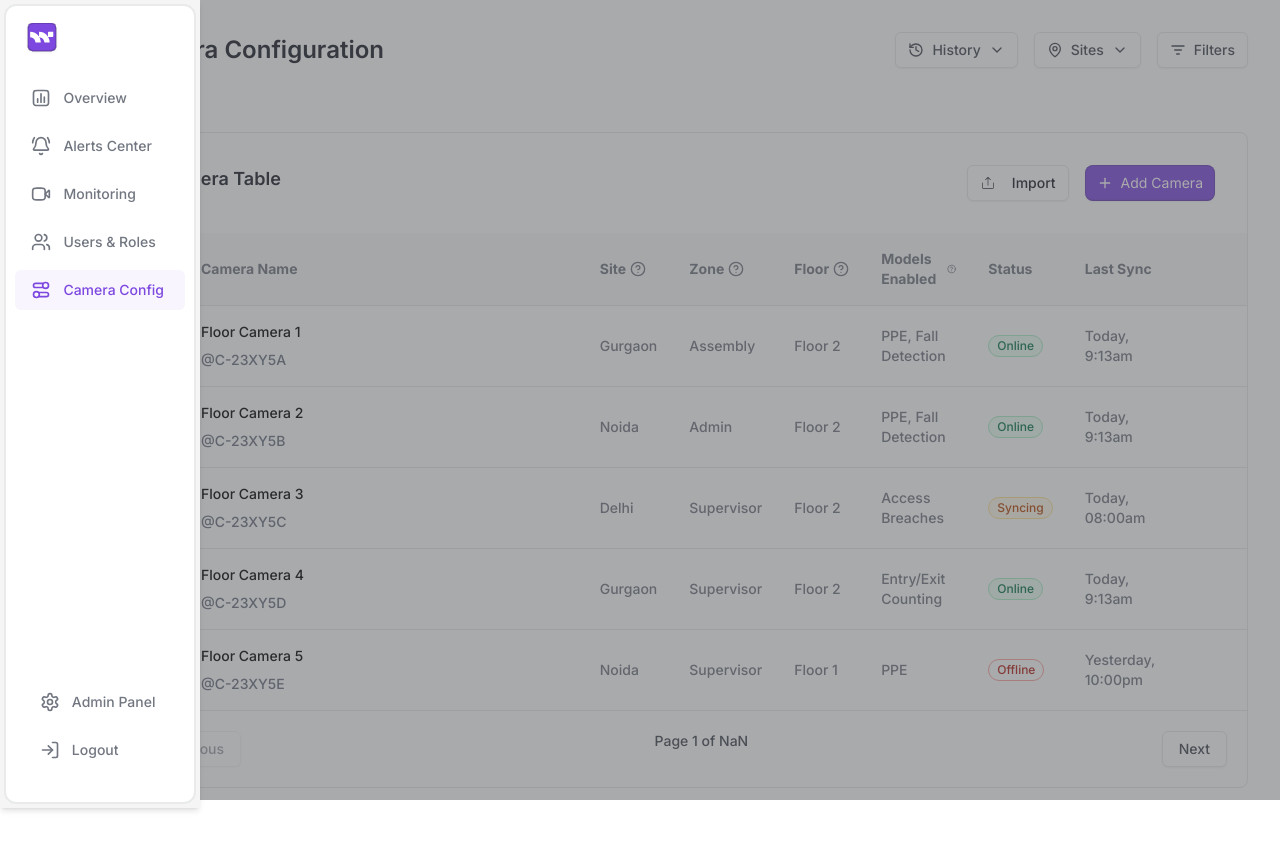
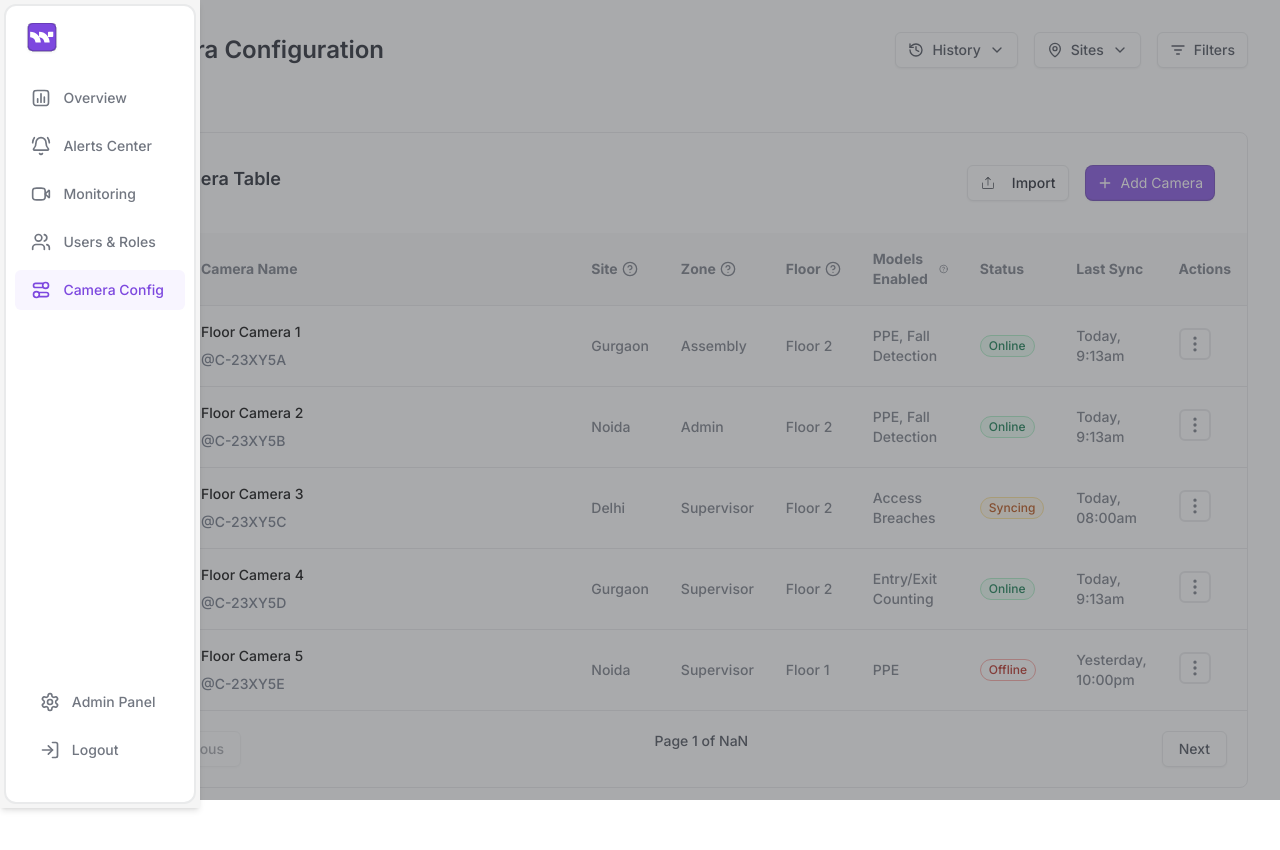
Before and after one commit to witting-ai-tech/oculis, a Next.js app: page /camera-configuration in a window 1280 px wide. Built offline with nearby package versions, Linux system fonts and the light colour scheme.

Commit message:
Edit and delete column changes
-Added kebab dropdown for edit and delete options for the actions columns.
-functionality not added. Only UI update.

```diff
--- a/app/camera-configuration/page.js
+++ b/app/camera-configuration/page.js
@@ -1,6 +1,6 @@
 "use client";
 import React, { useState, useEffect, useRef } from "react";
-import { CircleHelp } from "lucide-react";
+import { CircleHelp, Pen, Trash } from "lucide-react";
 import Hnavbar from "@/components/Hnavbar";
 import Cameras from "@/components/Cameras";
 import DetectedZones from "@/components/DetectedZones";
@@ -9,6 +9,9 @@ import { useRouter } from "next/navigation";
 import { cameraData } from "@/data/cameraData";
 import { detectData } from "@/data/detectData";
 import Image from 'next/image';
+import { DropdownMenu, DropdownMenuTrigger, DropdownMenuContent, DropdownMenuItem } from "@/components/ui/dropdown-menu";
+import { EllipsisVertical } from "lucide-react";
+
 
 const CamColumns = [
   {
@@ -91,6 +94,33 @@ const CamColumns = [
     },
   },
   { title: "Last Sync", key: "lastSync" },
+   {
+    title: "Actions",
+    key: "action",
+    render: (camera) => {
+      return (
+        <DropdownMenu>
+          <DropdownMenuTrigger>
+            <div className="rounded-md border-2 hover:border-[#9e77ed] w-fit p-1">
+              <EllipsisVertical size={20} />
+            </div>
+          </DropdownMenuTrigger>
+          <DropdownMenuContent className="w-[100px]">
+            <DropdownMenuItem onClick={()=>{
+                handleEdit(camera);
+              }}>
+              <Pen size={16} className="cursor-pointer hover:text-[#181d27]"/> Edit
+            </DropdownMenuItem>
+            <DropdownMenuItem onClick={()=>{
+                handleDelete(camera);
+              }}>
+              <Trash size={16} className="cursor-pointer hover:text-[#181d27]"/> Delete
+            </DropdownMenuItem>
+          </DropdownMenuContent>
+        </DropdownMenu>
+      );
+    },
+  },
 ];
 
 // const detectColumns = [
@@ -152,31 +182,32 @@ const CamColumns = [
 // ];
 
 const Page = () => {
+
   const [currentCam, setCurrentCam] = useState(0);
-  const router = useRouter();
-  const init = useRef(true);
+  // const router = useRouter();
+  // const init = useRef(true);
 
-  // 1️⃣ Hydrate from localStorage once
-  useEffect(() => {
-    if (typeof window !== "undefined") {
-      const saved = localStorage.getItem("currentCam");
-      if (saved !== null) setCurrentCam(parseInt(saved, 10));
-    }
-  }, []);
+  // // 1️⃣ Hydrate from localStorage once
+  // useEffect(() => {
+  //   if (typeof window !== "undefined") {
+  //     const saved = localStorage.getItem("currentCam");
+  //     if (saved !== null) setCurrentCam(parseInt(saved, 10));
+  //   }
+  // }, []);
 
-  // 2️⃣ Persist on change
-  useEffect(() => {
-    localStorage.setItem("currentCam", currentCam);
-  }, [currentCam]);
+  // // 2️⃣ Persist on change
+  // useEffect(() => {
+  //   localStorage.setItem("currentCam", currentCam);
+  // }, [currentCam]);
 
-  // 3️⃣ Reset to 0 on any path change (skip first mount)
-  useEffect(() => {
-    if (init.current) {
-      init.current = false;
-      return;
-    }
-    setCurrentCam(0);
-  }, [router.asPath]);
+  // // 3️⃣ Reset to 0 on any path change (skip first mount)
+  // useEffect(() => {
+  //   if (init.current) {
+  //     init.current = false;
+  //     return;
+  //   }
+  //   setCurrentCam(0);
+  // }, [router.asPath]);
 
   return (
     <CustomLayout>
--- a/components/Cameras.jsx
+++ b/components/Cameras.jsx
@@ -9,6 +9,7 @@ import Import from "./Import";
 import Link from "next/link";
 
 const Cameras = ({ columns, cameraData }) => {
+
   const [filteredData, setFilteredData] = useState(cameraData);
   const fileInputRef = useRef(null);
   const [editItem, setEditItem] = useState(null);
@@ -68,6 +69,9 @@ const Cameras = ({ columns, cameraData }) => {
     setEditItem(null);
   };
 
+  const getCamColumns =(handleEdit, handleDelete) => columns;
+  const camColumns = getCamColumns(handleEdit, handleDelete);
+
   return (
     <section className="mt-8 border rounded-lg">
       <div className="flex flex-row justify-between p-8">
@@ -91,7 +95,7 @@ const Cameras = ({ columns, cameraData }) => {
           <Link
             href="/camera-configuration/add-camera"
             className="text-sm shadow-skew rounded-[8px] py-[6px] px-3 flex flex-row items-center gap-2 bg-[#7D48DF] text-white"
-            // onClick={handleAddCamera}
+            onClick={handleAddCamera}
             aria-label="Add Camera"
           >
             <Plus size={16} />
@@ -100,11 +104,11 @@ const Cameras = ({ columns, cameraData }) => {
         </div>
       </div>
       <Table
-        columns={columns}
+        columns={camColumns}
         data={paginatedData}
         selectable
-        onDelete={handleDelete}
-        onEdit={handleEdit}
+        // onDelete={handleDelete}
+        // onEdit={handleEdit}
       />
       <NavBtn
         length={filteredData.length}
```
